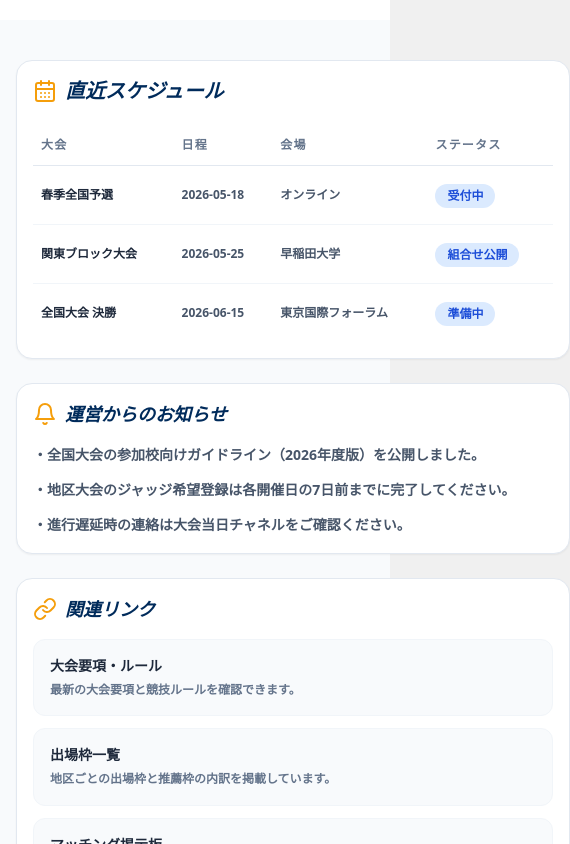
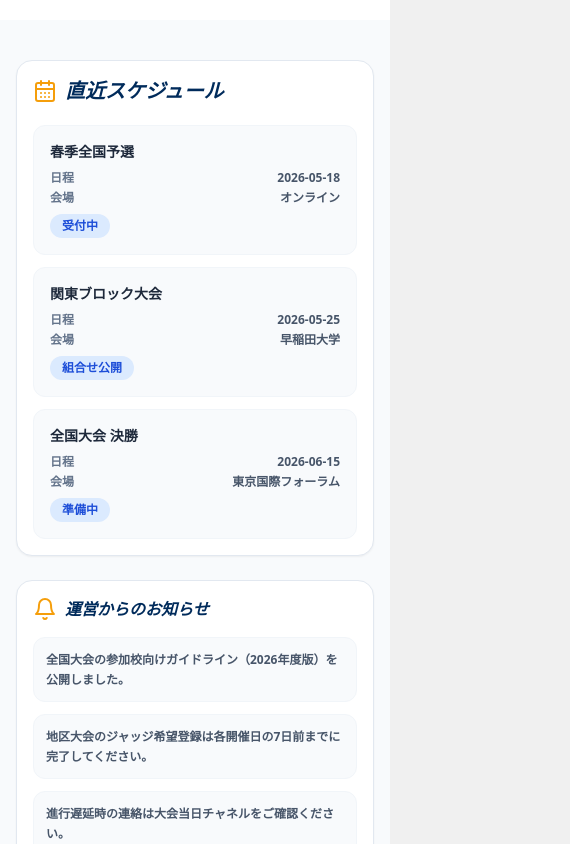
Before and after one commit to totototetete/demo-website, a Next.js app: page /dashboard in a window 390 px wide. Shown: the part 780-1624 px from the top of the page, 570 px wide, since content can reach past the window. Built offline with nearby package versions, Linux system fonts and the light colour scheme.

Commit message:
fix: improve dashboard smartphone layout for schedule notices and links
Agent-Logs-Url: https://github.com/totototetete/demo-website/sessions/25de763d-4fe2-4276-9571-aa6963da8448

Co-authored-by: totototetete <242939498+totototetete@users.noreply.github.com>

```diff
--- a/app/dashboard/page.tsx
+++ b/app/dashboard/page.tsx
@@ -46,8 +46,30 @@ export default function DashboardPage() {
               <CalendarDays className="text-amber-500" aria-hidden="true" />
               {dashboard.scheduleTitle}
             </h2>
-            <div className="overflow-x-auto">
-              <table className="w-full min-w-[520px] text-left">
+            <ul className="space-y-3 md:hidden">
+              {dashboard.schedule.map((item) => (
+                <li key={`${item.round}-${item.date}`} className="rounded-xl border border-slate-100 bg-slate-50 p-4">
+                  <p className="text-sm font-black text-slate-800">{item.round}</p>
+                  <dl className="mt-2 space-y-1 text-xs font-bold text-slate-600">
+                    <div className="flex items-start justify-between gap-3">
+                      <dt className="text-slate-500">{dashboard.scheduleHeaders.date}</dt>
+                      <dd className="text-right">{item.date}</dd>
+                    </div>
+                    <div className="flex items-start justify-between gap-3">
+                      <dt className="text-slate-500">{dashboard.scheduleHeaders.venue}</dt>
+                      <dd className="text-right">{item.venue}</dd>
+                    </div>
+                    <div className="pt-1">
+                      <span className="inline-flex rounded-full bg-blue-100 px-3 py-1 text-xs font-black text-blue-700">
+                        {item.status}
+                      </span>
+                    </div>
+                  </dl>
+                </li>
+              ))}
+            </ul>
+            <div className="hidden overflow-x-auto md:block">
+              <table className="w-full min-w-[560px] text-left">
                 <thead>
                   <tr className="border-b border-slate-200 text-xs font-bold uppercase tracking-widest text-slate-500">
                     <th className="px-2 py-3">{dashboard.scheduleHeaders.round}</th>
@@ -76,21 +98,24 @@ export default function DashboardPage() {
 
           <div className="space-y-6">
             <article className="rounded-2xl border border-slate-200 bg-white p-4 shadow-sm sm:p-6">
-              <h2 className="mb-4 flex items-center gap-2 text-lg font-black italic text-[#002b5b]">
+              <h2 className="mb-4 flex items-center gap-2 text-base font-black italic text-[#002b5b] sm:text-lg">
                 <Bell className="text-amber-500" aria-hidden="true" />
                 {dashboard.noticesTitle}
               </h2>
               <ul className="space-y-3">
                 {dashboard.notices.map((notice) => (
-                  <li key={notice} className="text-sm font-bold leading-relaxed text-slate-600">
-                    ・{notice}
+                  <li
+                    key={notice}
+                    className="rounded-xl border border-slate-100 bg-slate-50 p-3 text-xs font-bold leading-relaxed text-slate-600 sm:text-sm"
+                  >
+                    {notice}
                   </li>
                 ))}
               </ul>
             </article>
 
             <article className="rounded-2xl border border-slate-200 bg-white p-4 shadow-sm sm:p-6">
-              <h2 className="mb-4 flex items-center gap-2 text-lg font-black italic text-[#002b5b]">
+              <h2 className="mb-4 flex items-center gap-2 text-base font-black italic text-[#002b5b] sm:text-lg">
                 <LinkIcon className="text-amber-500" aria-hidden="true" />
                 {dashboard.linksTitle}
               </h2>
@@ -98,7 +123,7 @@ export default function DashboardPage() {
                 {dashboard.links.map((link) => (
                   <li key={link.label} className="rounded-xl border border-slate-100 bg-slate-50 p-4">
                     <p className="text-sm font-black text-slate-800">{link.label}</p>
-                    <p className="mt-1 text-xs font-bold leading-relaxed text-slate-500">{link.desc}</p>
+                    <p className="mt-1 text-xs font-bold leading-relaxed text-slate-500 break-words">{link.desc}</p>
                   </li>
                 ))}
               </ul>
```
